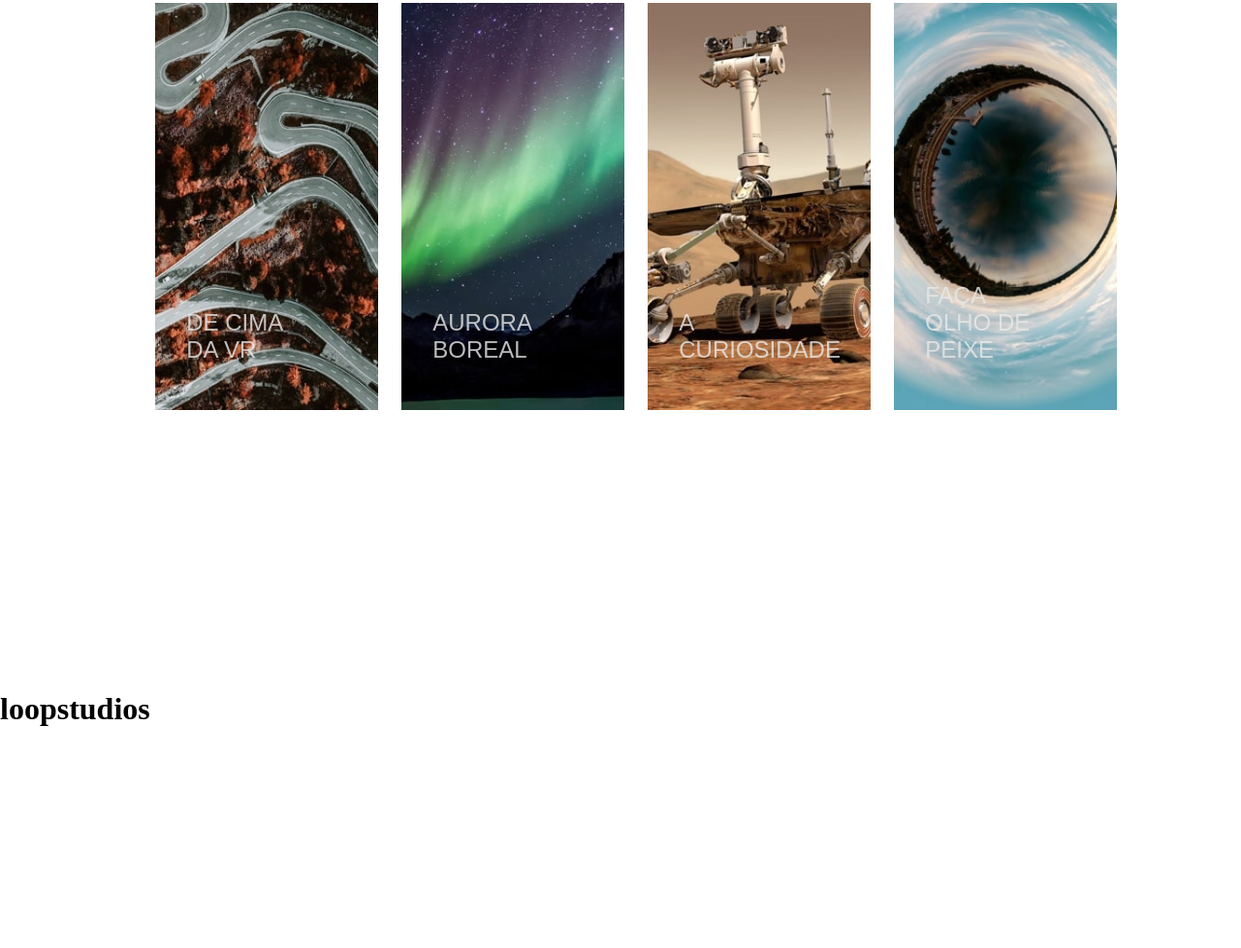
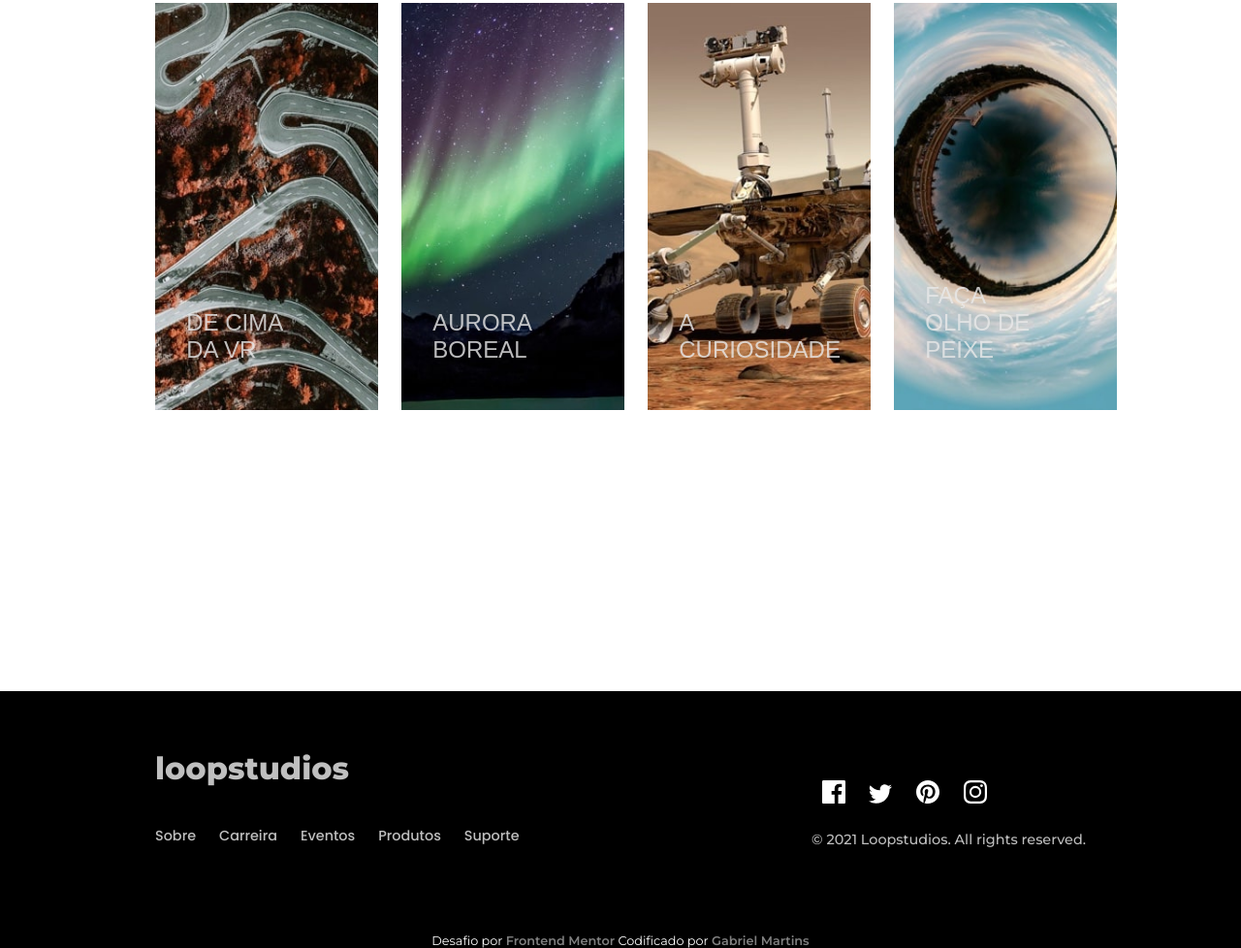
Before and after one commit to gpaiva12/novo-site, a plain HTML site: page index.html in a window 1280 px wide. Shown: the part 2214-3192 px from the top of the page at 97% size. Before the commit the page ends 2964 px from the top, so only its background shows below. Drawn offline with Linux system fonts and the light colour scheme.

Commit message:
Ultima atualização do novo site. Site está pronto!

```diff
--- a/index.html
+++ b/index.html
@@ -9,6 +9,7 @@
     <link rel="stylesheet" href="styles/components/main.css">
     <link rel="stylesheet" href="styles/components/main2.css">
     <link rel="stylesheet" href="styles/components/main3.css">
+    <link rel="stylesheet" href="styles/components/footer.css">
 </head>
 <body>
     <header class="header">
@@ -91,8 +92,40 @@
 
     </main>
 
-    <footer>
-        <h1>loopstudios</h1>
+    <div class="footer">
+
+        <div class="footer-right">
+
+            <div class="logo__footer"> <a href="#">loopstudios</a></div>
+                <nav>
+                    <ul class="nav__ul-footer">
+                        <li><a href="#">Sobre</a></li>
+                        <li><a href="#">Carreira</a></li>
+                        <li><a href="#">Eventos</a></li>
+                        <li><a href="#">Produtos</a></li>
+                        <li><a href="#">Suporte</a></li>
+                    </ul>
+                </nav>
+
+        </div>
+
+        <div class="footer-left">
+
+                <div class="footer__redes-sociais">
+                    <img src="imagens/icon-facebook.svg" alt="Facecbook">
+                    <img src="imagens/icon-twitter.svg" alt="Twitter">
+                    <img src="imagens/icon-pinterest.svg" alt="Pinterest">
+                    <img src="imagens/icon-instagram.svg" alt="Instagram">
+                </div>
+
+            <div class="footer-content-original"> <p>© 2021 Loopstudios. All rights reserved.</p> </div>
+
+        </div>
+
+    </div>
+
+    <footer class="rodapé">
+        <p>Desafio por <a href="https://www.frontendmentor.io/?ref=challenge" target="_blank" rel="external">Frontend Mentor</a> Codificado por <a href="https://github.com/gpaiva12" target="_blank" rel="external"> Gabriel Martins</a></p>
     </footer>
 </body>
 </html>
--- /dev/null
+++ b/styles/components/footer.css
@@ -0,0 +1,63 @@
+
+
+.footer {
+    display: flex;
+    background-color: black;
+    height: 250px;
+    padding-inline: 10rem;
+    justify-content: space-between;
+    padding-top: 60px;
+}
+
+.logo__footer {
+    font-family: 'Montserrat', sans-serif;
+    font-weight: 800;
+    font-size: 2em;
+}
+
+.logo__footer a {
+    text-decoration: none;
+    color: #bfbfbf;
+}
+
+.nav__ul-footer {
+    display: flex;
+    gap: 1.5rem;
+    margin-top: 2.5rem;
+}
+
+.nav__ul-footer a {
+    text-decoration: none;
+    font-family: 'Poppins', sans-serif;
+    font-size: 0.9em;
+    font-weight: 500;
+    color: #bfbfbf;
+}
+
+.footer__redes-sociais img {
+    cursor: pointer;
+    padding: 2rem 0.65rem 0 0.65rem;
+}
+
+.footer-left p {
+    font-family: 'Montserrat', sans-serif;
+    font-size: 0.9em;
+    font-weight: 500;
+    padding-top: 1.5rem;
+    color: #bfbfbf;
+}
+
+.rodapé {
+    background-color: black;
+    color: white;
+    justify-items: center;
+    font-family: 'Montserrat', sans-serif;
+    font-size: 0.8em;
+    font-weight: 400
+}
+
+.rodapé > p > a {
+    text-decoration: none;
+    color: gray;
+    font-weight: 600;
+}
```
Also changed, not shown: imagens/icon-facebook.svg (added), imagens/icon-instagram.svg (added), imagens/icon-pinterest.svg (added), imagens/icon-twitter.svg (added).
